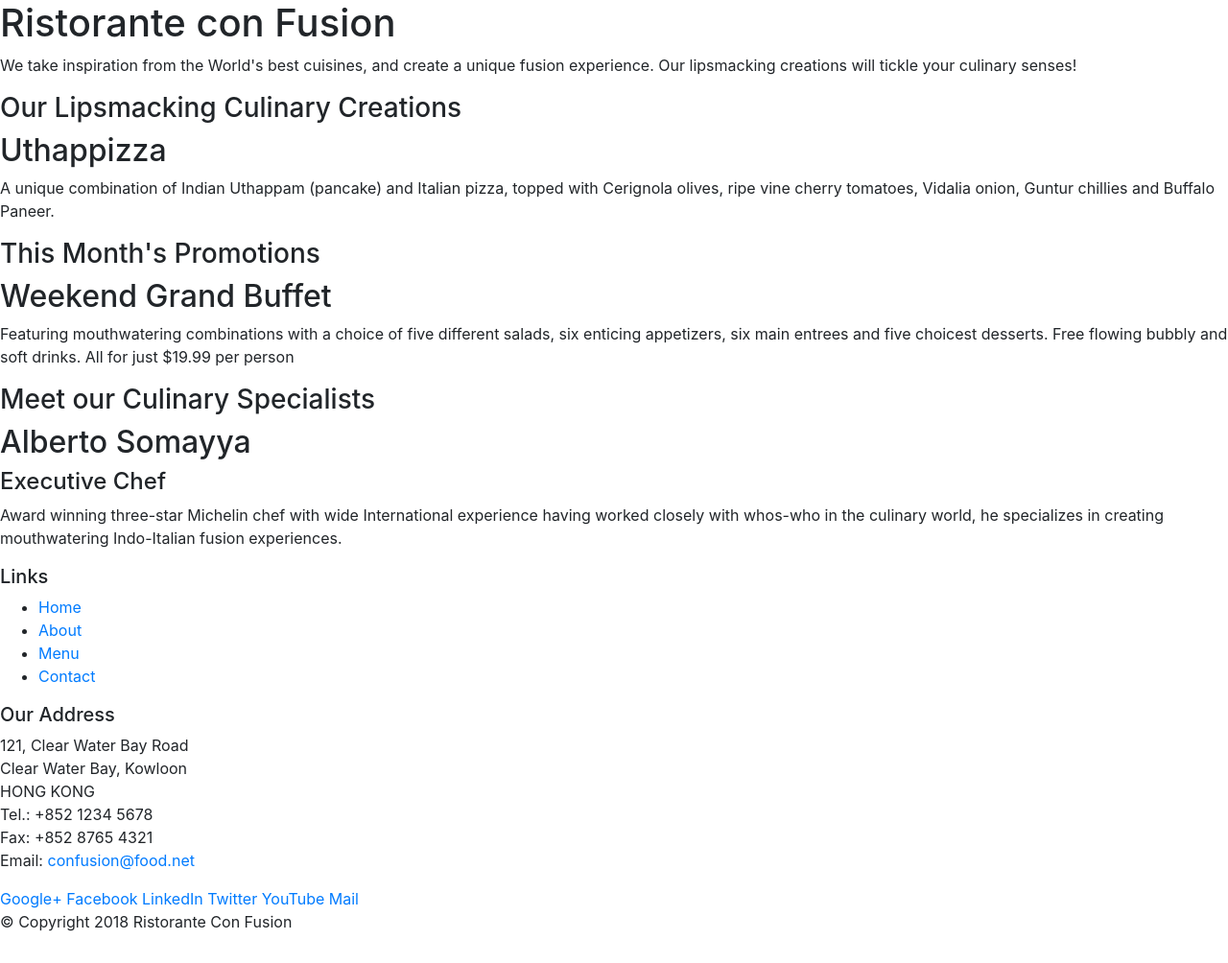
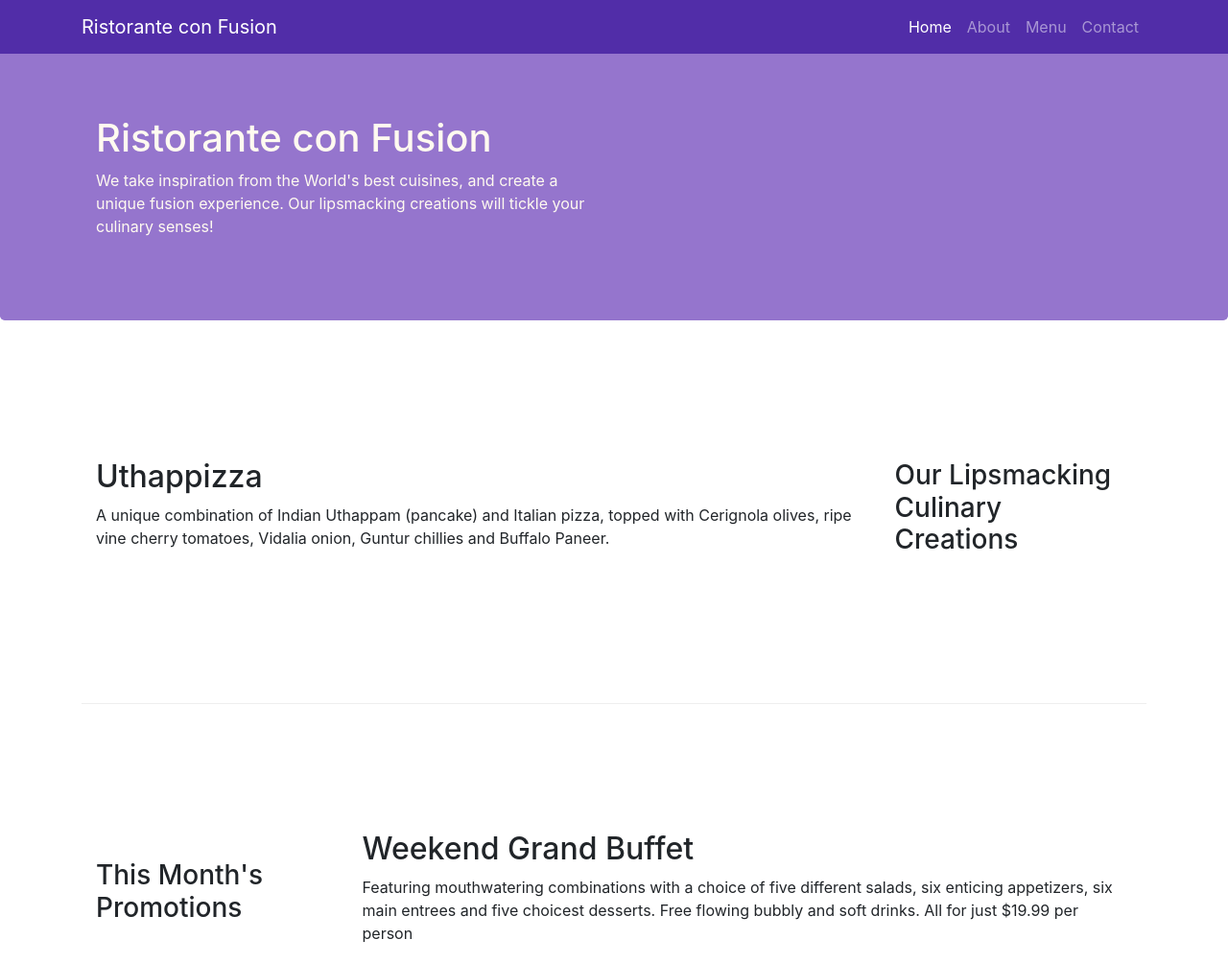
Before and after one commit to abhudaym/ConFusion, a website: page index.html in a window 1280 px wide. Shown: the top 1004 px of the page at 96% size. Drawn offline with nearby package versions, Linux system fonts and the light colour scheme.

Commit message:
Navbar and Breadcrumbs

```diff
--- /dev/null
+++ b/css/aboutus.css
@@ -0,0 +1,3 @@
+#abc{
+    margin-bottom: 0;
+}
--- /dev/null
+++ b/css/styles.css
@@ -0,0 +1,38 @@
+.row-header{
+    margin: 0 auto;
+    padding: 0 auto;
+}
+
+.row-content{
+    margin: 0 auto;
+    padding: 50px 0 50px 0;
+    border-bottom: 1px ridge;
+    min-height: 400px;
+}
+
+.footer{
+    background-color: #D1c4E9;
+    margin: 0 auto;
+    padding:20px 0 20px 0;
+}
+
+.jumbotron{
+    padding: 70px 30px 70px 30px;
+    margin: 0 auto;
+    background: #9575CD;
+    color: floralwhite;
+}
+
+.address{
+    font-size: 80%;
+    margin: 0;
+    color: black;
+}
+
+.navbar-dark{
+    background-color: #512DA8;
+}
+
+body{
+    padding-top: 50px;
+}
--- a/index.html
+++ b/index.html
@@ -9,51 +9,70 @@
 
     <!-- Bootstrap CSS -->
     <link rel="stylesheet" href="node_modules/bootstrap/dist/css/bootstrap.min.css">
+    <link rel="stylesheet" href="css/styles.css">
     <title>Ristorante Con Fusion</title>
 </head>
 
 <body>
+ <!--Navbar-->
+<nav class="navbar navbar-dark navbar-expand-sm fixed-top">
+    <button class="navbar-toggler" type="button" data-toggle="collapse" data-target="#Navbar">
+        <span class="navbar-toggler-icon"></span>
+    </button>
+    <div class="container">
+        <div class="collapse navbar-collapse" id="Navbar">
+        <a class="navbar-brand" href="#">Ristorante con Fusion</a>
+        <ul class="navbar-nav ml-auto">
+            <li class="nav-item active"><a class="nav-link" href="#">Home</a></li>
+            <li class="nav-item"><a class="nav-link" href="./aboutus.html">About</a></li>
+            <li class="nav-item"><a class="nav-link" href="#">Menu</a></li>
+            <li class="nav-item"><a class="nav-link" href="#">Contact</a></li>
+        </ul>
+    </div>
+    </div>
+</nav>
+<!--Navbar End-->
 
-    <header>
-        <div>
-            <div>
-                <div>
+    <header class="jumbotron">
+        <div class="container">
+            <div class="row row-header">
+                <div class="col-12 col-sm-6">
                     <h1>Ristorante con Fusion</h1>
                     <p>We take inspiration from the World's best cuisines, and create a unique fusion experience. Our lipsmacking creations will tickle your culinary senses!</p>
                 </div>
-                <div>
+                <div class="col-12 col-sm">
                 </div>
             </div>
         </div>
     </header>
 
-    <div>
-        <div>
-            <div>
+    <div class="container">
+        <div class="row row-content align-items-center">
+            <div class="col-12 col-sm-4 col-md-3 order-sm-last">
                 <h3>Our Lipsmacking Culinary Creations</h3>
             </div>
-            <div>
+            <div class="col col-sm col-md order-sm-first">
                 <h2>Uthappizza</h2>
                 <p>A unique combination of Indian Uthappam (pancake) and Italian pizza, topped with Cerignola olives, ripe vine cherry tomatoes, Vidalia onion, Guntur chillies and Buffalo Paneer.</p>
             </div>
         </div>
 
 
-        <div>
-            <div>
+        <div class="row row-content align-items-center">
+            <div class="col-12 col-sm-4 col-md-3">
                 <h3>This Month's Promotions</h3>
             </div>
-            <div>
+            <div class="col-12 col-sm col-md">
                 <h2>Weekend Grand Buffet</h2>
                 <p>Featuring mouthwatering combinations with a choice of five different salads, six enticing appetizers, six main entrees and five choicest desserts. Free flowing bubbly and soft drinks. All for just $19.99 per person </p>
             </div>
         </div>
 
-        <div>
-            <div>
+        <div class="row row-content align-items-center">
+            <div class="col-12 col-sm-4 col-md-3 order-sm-last">
                 <h3>Meet our Culinary Specialists</h3>
             </div>
-            <div>
+            <div class="col col-sm col-md order-sm-first">
                 <h2>Alberto Somayya</h2>
                 <h4>Executive Chef</h4>
                 <p>Award winning three-star Michelin chef with wide International experience having worked closely with whos-who in the culinary world, he specializes in creating mouthwatering Indo-Italian fusion experiences. </p>
@@ -61,19 +80,19 @@
         </div>
     </div>
 
-    <footer>
-        <div>
-            <div>
-                <div>
+    <footer class="footer">
+        <div class="container">
+            <div class="row">
+                <div class="col-4 col-sm-2 offset-1">
                     <h5>Links</h5>
-                    <ul>
+                    <ul class="list-unstyled">
                         <li><a href="#">Home</a></li>
                         <li><a href="#">About</a></li>
                         <li><a href="#">Menu</a></li>
                         <li><a href="#">Contact</a></li>
                     </ul>
                 </div>
-                <div>
+                <div class="col-7 col-sm-5 address">
                     <h5>Our Address</h5>
                     <address>
 		              121, Clear Water Bay Road<br>
@@ -84,8 +103,8 @@
 		              Email: <a href="mailto:confusion@food.net">confusion@food.net</a>
 		           </address>
                 </div>
-                <div>
-                    <div>
+                <div class="col-12 col-sm-4 align-self-center">
+                    <div class="text-center">
                         <a href="http://google.com/+">Google+</a>
                         <a href="http://www.facebook.com/profile.php?id=">Facebook</a>
                         <a href="http://www.linkedin.com/in/">LinkedIn</a>
@@ -95,8 +114,8 @@
                     </div>
                 </div>
            </div>
-           <div>
-                <div>
+           <div class="row justify-content-center">
+                <div class="col-auto">
                     <p>© Copyright 2018 Ristorante Con Fusion</p>
                 </div>
            </div>
```
Also changed, not shown: aboutus.html (added, +111 -0 lines).
